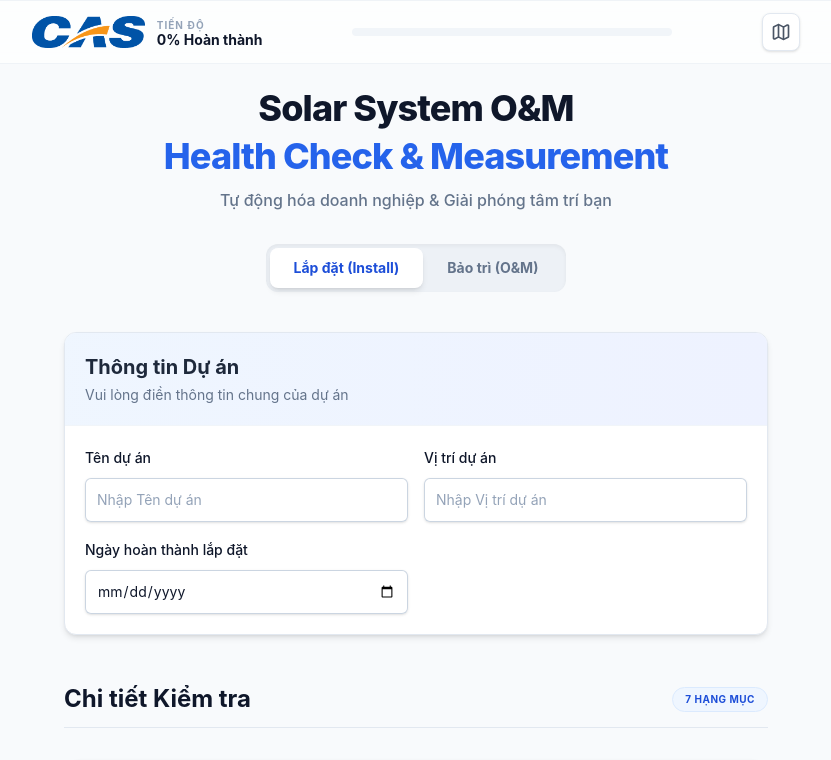
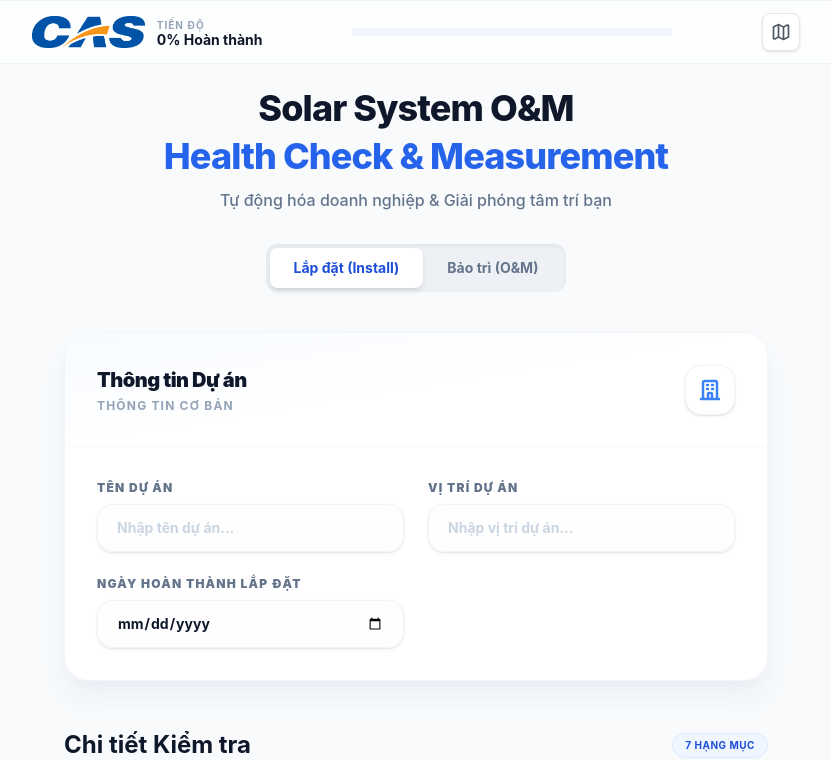
Before and after one commit to huy16/Checklist-Report, a React (Vite) app: page / in a window 1280 px wide. Shown: the top 760 px of the page, without its empty margins (224-1055 px from the left). Built offline with nearby package versions, Linux system fonts and the light colour scheme.

Commit message:
style: add dynamic color effects and focus styling to input fields.

```diff
--- a/src/components/GeneralInfoForm.jsx
+++ b/src/components/GeneralInfoForm.jsx
@@ -5,29 +5,42 @@ const GeneralInfoForm = ({ schema }) => {
   const { register, formState: { errors } } = useFormContext();
 
   return (
-    <div className="mb-6 bg-white rounded-xl shadow-md border border-gray-200 overflow-hidden">
-      <div className="p-4 sm:p-5 bg-gradient-to-r from-blue-50 to-indigo-50 border-b border-gray-100">
-        <h2 className="text-xl font-bold text-gray-800">{schema.title}</h2>
-        <p className="text-sm text-gray-500 mt-1">Vui lòng điền thông tin chung của dự án</p>
+    <div className="mb-8 bg-white rounded-3xl shadow-xl shadow-gray-200/50 border border-gray-100 overflow-hidden transition-all duration-300 hover:shadow-2xl hover:shadow-primary-100/20">
+      <div className="p-6 sm:p-8 bg-gradient-to-br from-primary-50/50 via-white to-white border-b border-gray-50 flex items-center justify-between">
+        <div>
+          <h2 className="text-xl font-black text-gray-900 tracking-tight">{schema.title}</h2>
+          <p className="text-xs font-bold text-gray-400 uppercase tracking-widest mt-1">Thông tin cơ bản</p>
+        </div>
+        <div className="hidden sm:block p-3 bg-white rounded-2xl shadow-sm border border-gray-100">
+          <svg className="w-6 h-6 text-primary-500" fill="none" stroke="currentColor" viewBox="0 0 24 24">
+            <path strokeLinecap="round" strokeLinejoin="round" strokeWidth="2.5" d="M19 21V5a2 2 0 00-2-2H7a2 2 0 00-2 2v16m14 0h2m-2 0h-5m-9 0H3m2 0h5M9 7h1m-1 4h1m4-4h1m-1 4h1m-5 10v-5a1 1 0 011-1h2a1 1 0 011 1v5m-4 0h4" />
+          </svg>
+        </div>
       </div>
-      <div className="p-4 sm:p-5">
-        <div className="grid grid-cols-1 gap-y-4 gap-x-4 sm:grid-cols-2">
+      <div className="p-6 sm:p-8">
+        <div className="grid grid-cols-1 gap-y-6 gap-x-6 sm:grid-cols-2">
           {schema.fields.map((field) => (
-            <div key={field.id} className="sm:col-span-1">
-              <label htmlFor={field.id} className="block text-sm font-medium leading-6 text-gray-900">
+            <div key={field.id} className="sm:col-span-1 group">
+              <label htmlFor={field.id} className="block text-xs font-black text-gray-500 uppercase tracking-widest mb-2 group-focus-within:text-primary-600 transition-colors">
                 {field.label}
               </label>
-              <div className="mt-2 text-left">
+              <div className="relative">
                 <input
                   type={field.type === 'date' ? 'date' : field.type === 'number' ? 'number' : 'text'}
                   id={field.id}
-                  placeholder={`Nhập ${field.label}`}
+                  placeholder={`Nhập ${field.label.toLowerCase()}...`}
                   autoComplete="off"
-                  className={`block w-full rounded-md border-0 py-2.5 px-3 text-gray-900 shadow-sm ring-1 ring-inset ${errors[field.id] ? 'ring-red-500 focus:ring-red-500' : 'ring-gray-300 focus:ring-primary-600'} placeholder:text-gray-400 focus:ring-2 focus:ring-inset sm:text-sm sm:leading-6 transition-all duration-200`}
-                  {...register(field.id, { required: "Trường này là bắt buộc" })}
+                  className={`block w-full rounded-2xl border-0 py-3.5 px-5 text-gray-900 shadow-sm ring-1 ring-inset
+                    ${errors[field.id]
+                      ? 'ring-red-200 bg-red-50/10 focus:ring-red-500'
+                      : 'ring-gray-100 bg-gray-50/20 focus:ring-primary-600 focus:bg-white focus:shadow-lg focus:shadow-primary-100/50'}
+                    placeholder:text-gray-300 focus:ring-2 focus:ring-inset sm:text-sm font-bold transition-all duration-300 outline-hidden`}
+                  {...register(field.id, { required: "Vui lòng nhập thông tin này" })}
                 />
                 {errors[field.id] && (
-                  <p className="mt-1 text-xs text-red-500">{errors[field.id].message}</p>
+                  <div className="flex items-center mt-2 text-red-500 animate-fade-in-up">
+                    <span className="text-[10px] font-black uppercase tracking-wider">{errors[field.id].message}</span>
+                  </div>
                 )}
               </div>
             </div>
```
